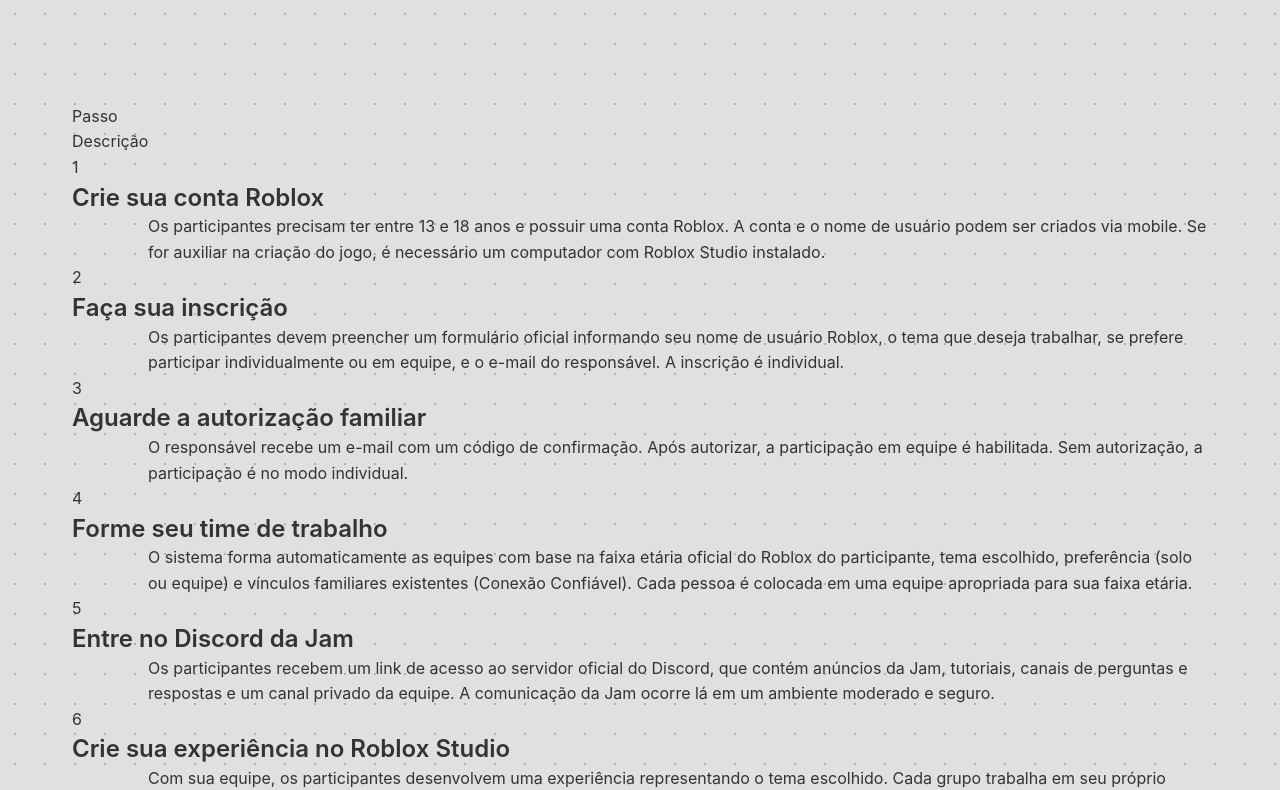
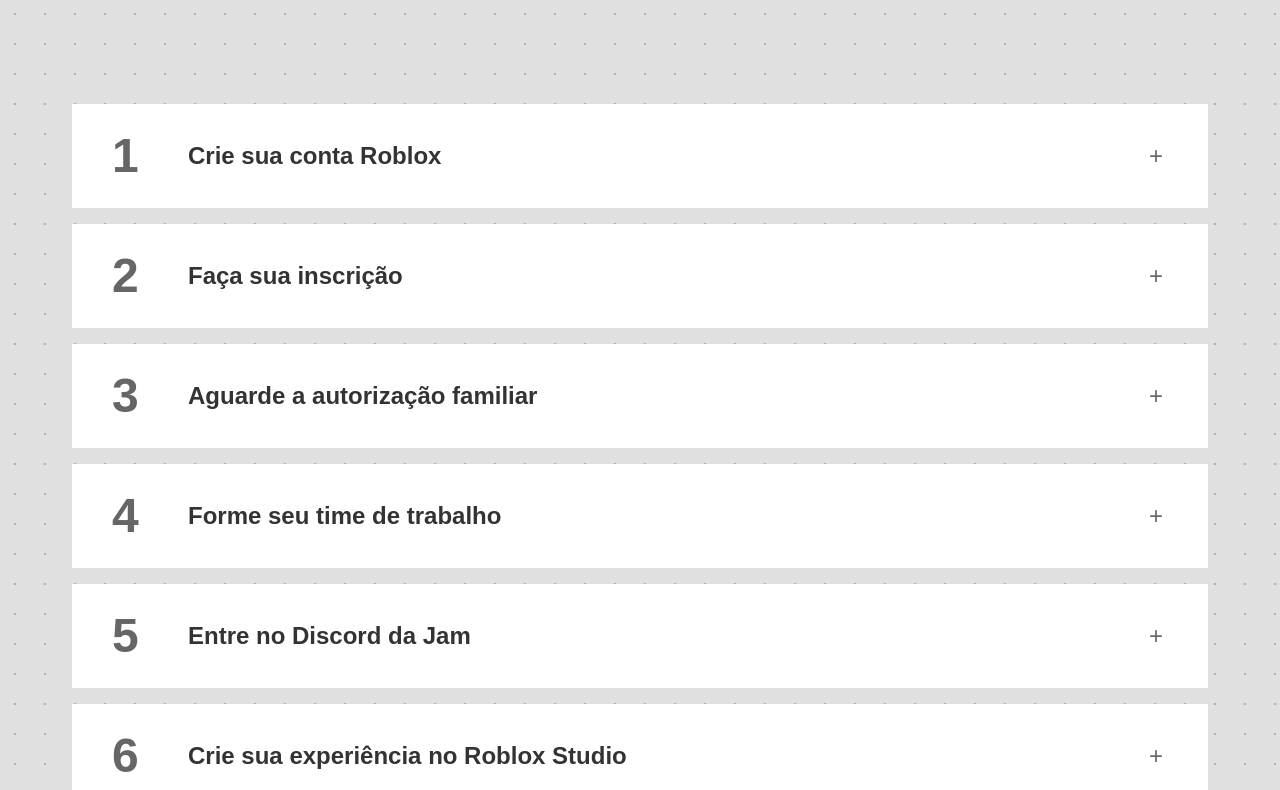
Before and after one commit to FabioRibeiro19792100/roblox-creator-jam, a React (Vite) app: page / in a window 1280 px wide. Shown: the part 1041-1831 px from the top of the page. Built offline with nearby package versions, Linux system fonts and the light colour scheme.

Commit message:
Fix accordeon: Add useState for step toggle functionality

```diff
--- a/src/components/ComoParticiparSection.css
+++ b/src/components/ComoParticiparSection.css
@@ -81,6 +81,16 @@
   font-weight: 600;
   color: #333;
   line-height: 1.4;
+}
+
+.step-arrow {
+  flex-shrink: 0;
+  font-size: 1.5rem;
+  font-weight: 300;
+  color: #666;
+  line-height: 1;
+  min-width: 24px;
+  text-align: center;
 }
 
 .step-icon {
--- a/src/components/ComoParticiparSection.jsx
+++ b/src/components/ComoParticiparSection.jsx
@@ -1,3 +1,4 @@
+import { useState } from 'react'
 import './ComoParticiparSection.css'
 
 const steps = [
@@ -34,6 +35,12 @@
 ]
 
 function ComoParticiparSection() {
+  const [openStep, setOpenStep] = useState(null)
+
+  const toggleStep = (stepNumber) => {
+    setOpenStep(openStep === stepNumber ? null : stepNumber)
+  }
+
   return (
     <section id="como-participar" className="como-participar-section">
       <div className="como-participar-container">
@@ -41,18 +48,28 @@
           Como<br />Participar
         </h2>
         <div className="como-participar-content">
-          <div className="steps-table">
-            <div className="table-header">
-              <div className="header-cell header-number">Passo</div>
-              <div className="header-cell header-title">Descrição</div>
-            </div>
+          <div className="steps-accordion">
             {steps.map((step) => (
-              <div key={step.number} className="table-row">
-                <div className="table-cell cell-number">{step.number}</div>
-                <div className="table-cell cell-content">
-                  <div className="step-title">{step.title}</div>
-                  <div className="step-description">{step.description}</div>
-                </div>
+              <div
+                key={step.number}
+                className={`step-item ${openStep === step.number ? 'step-open' : ''}`}
+              >
+                <button
+                  className="step-header"
+                  onClick={() => toggleStep(step.number)}
+                  aria-expanded={openStep === step.number}
+                >
+                  <span className="step-number">{step.number}</span>
+                  <span className="step-title">{step.title}</span>
+                  <span className="step-arrow">{openStep === step.number ? '−' : '+'}</span>
+                </button>
+                {openStep === step.number && (
+                  <div className="step-content">
+                    <div className="step-description">
+                      <p>{step.description}</p>
+                    </div>
+                  </div>
+                )}
               </div>
             ))}
           </div>
```
